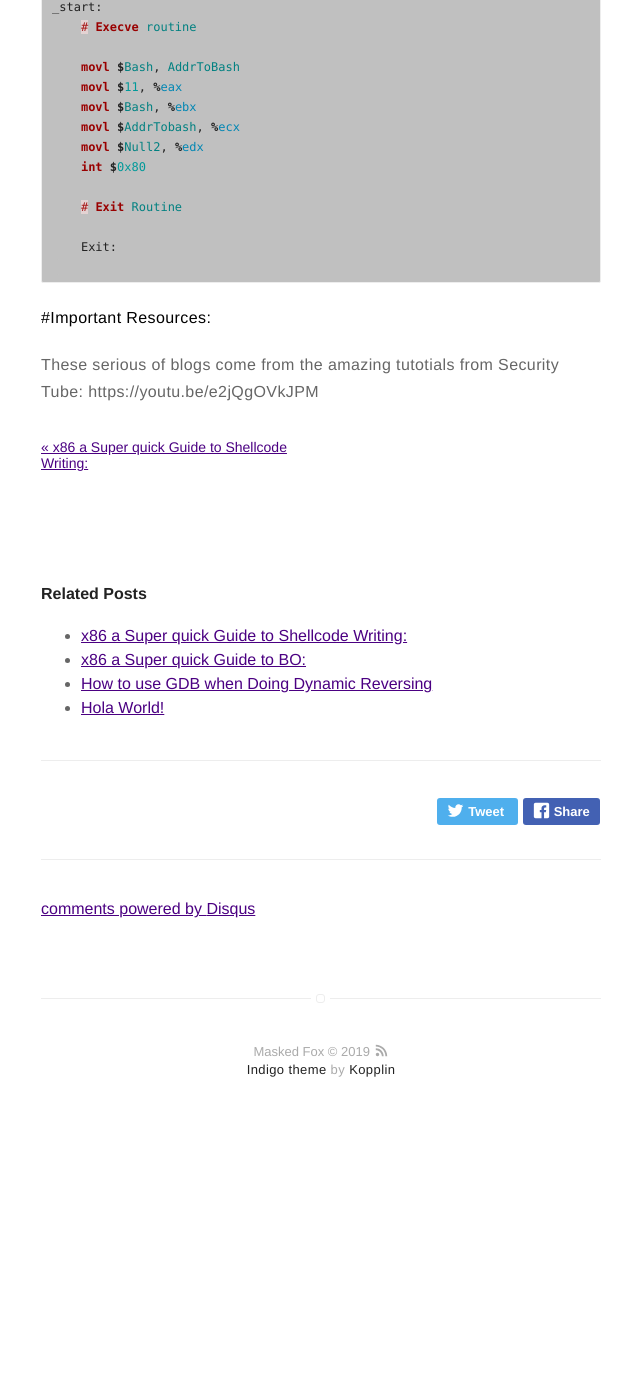
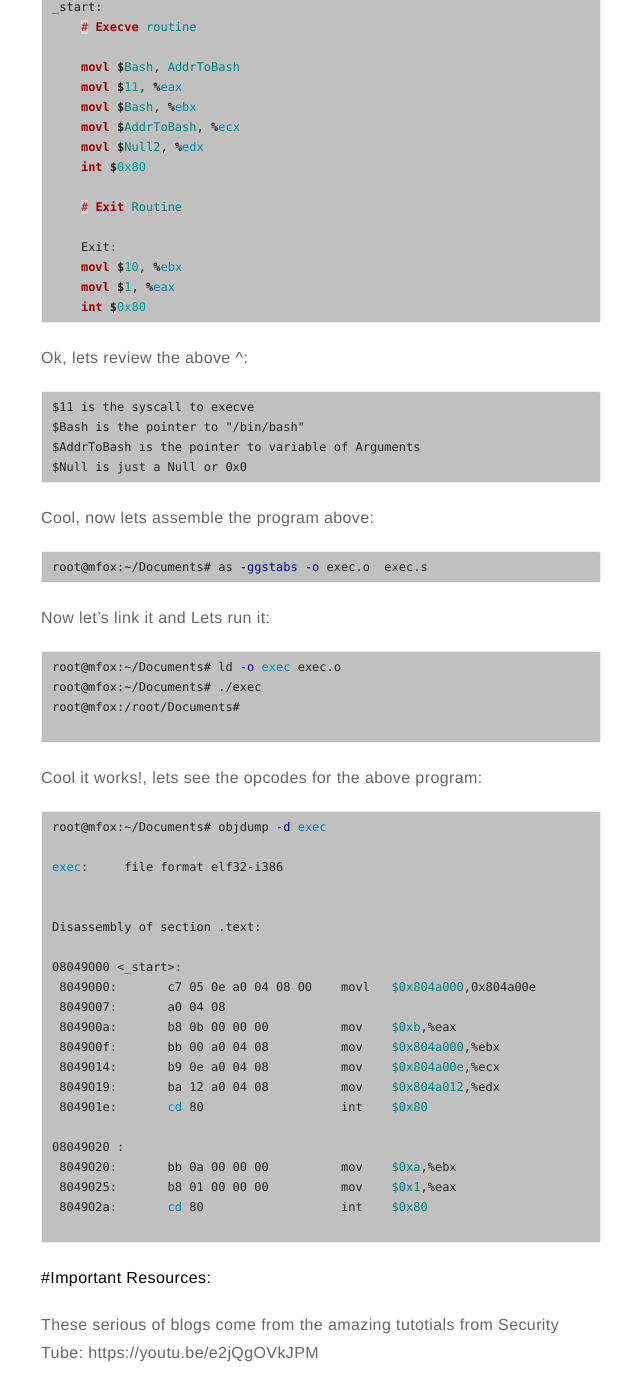
Before and after one commit to MaskedFox/maskedfox.github.io, a Jekyll site: the page built from _posts/2019-03-29-Quick-Shellcode-Writing-P2.md, in a window 1280 px wide and 1400 px high, scrolled down 3058 px. Shown: the whole window, without its empty margins (319-959 px from the left). Built offline with Jekyll 4.4.1, drawn with Linux system fonts in a browser that asks for light colours; comment, search, counter and statistics services are not loaded; before the commit the page ends 4199 px from its top, so only the background shows below that.

Commit message:
Update 2019-03-29-Quick-Shellcode-Writing-P2.md

````diff
--- a/_posts/2019-03-29-Quick-Shellcode-Writing-P2.md
+++ b/_posts/2019-03-29-Quick-Shellcode-Writing-P2.md
@@ -161,13 +161,65 @@ _start:
     movl $Bash, AddrToBash
     movl $11, %eax
     movl $Bash, %ebx
-    movl $AddrTobash, %ecx
+    movl $AddrToBash, %ecx
     movl $Null2, %edx
     int $0x80
 
     # Exit Routine
 
     Exit:
+    movl $10, %ebx
+    movl $1, %eax
+    int $0x80
+```
+
+Ok, lets review the above ^:
+
+```
+$11 is the syscall to execve
+$Bash is the pointer to "/bin/bash"
+$AddrToBash is the pointer to variable of Arguments
+$Null is just a Null or 0x0
+```
+
+Cool, now lets assemble the program above:
+
+```bash
+root@mfox:~/Documents# as -ggstabs -o exec.o  exec.s
+```
+
+Now let's link it and Lets run it:
+
+```bash
+root@mfox:~/Documents# ld -o exec exec.o
+root@mfox:~/Documents# ./exec
+root@mfox:/root/Documents#
+
+```
+
+Cool it works!, lets see the opcodes for the above program:
+
+```bash
+root@mfox:~/Documents# objdump -d exec
+
+exec:     file format elf32-i386
+
+
+Disassembly of section .text:
+
+08049000 <_start>:
+ 8049000:	c7 05 0e a0 04 08 00 	movl   $0x804a000,0x804a00e
+ 8049007:	a0 04 08
+ 804900a:	b8 0b 00 00 00       	mov    $0xb,%eax
+ 804900f:	bb 00 a0 04 08       	mov    $0x804a000,%ebx
+ 8049014:	b9 0e a0 04 08       	mov    $0x804a00e,%ecx
+ 8049019:	ba 12 a0 04 08       	mov    $0x804a012,%edx
+ 804901e:	cd 80                	int    $0x80
+
+08049020 :
+ 8049020:	bb 0a 00 00 00       	mov    $0xa,%ebx
+ 8049025:	b8 01 00 00 00       	mov    $0x1,%eax
+ 804902a:	cd 80                	int    $0x80
 
 ```
 
````
